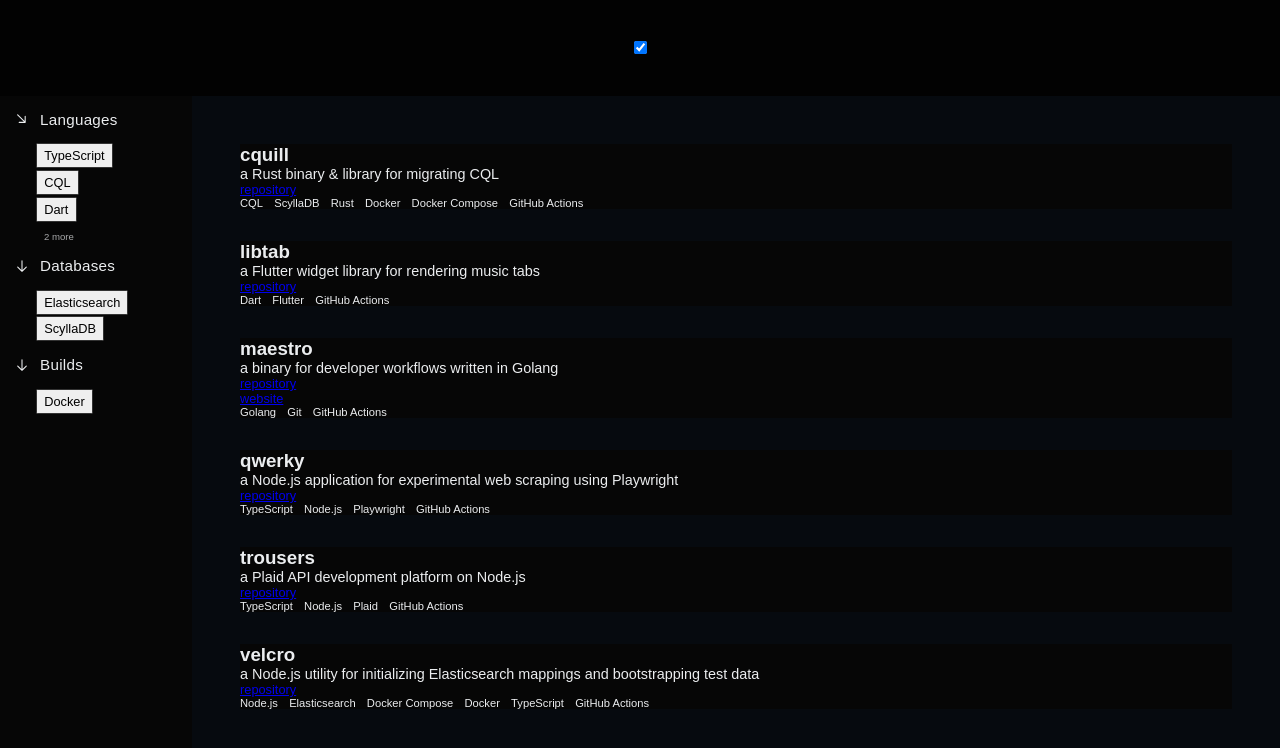
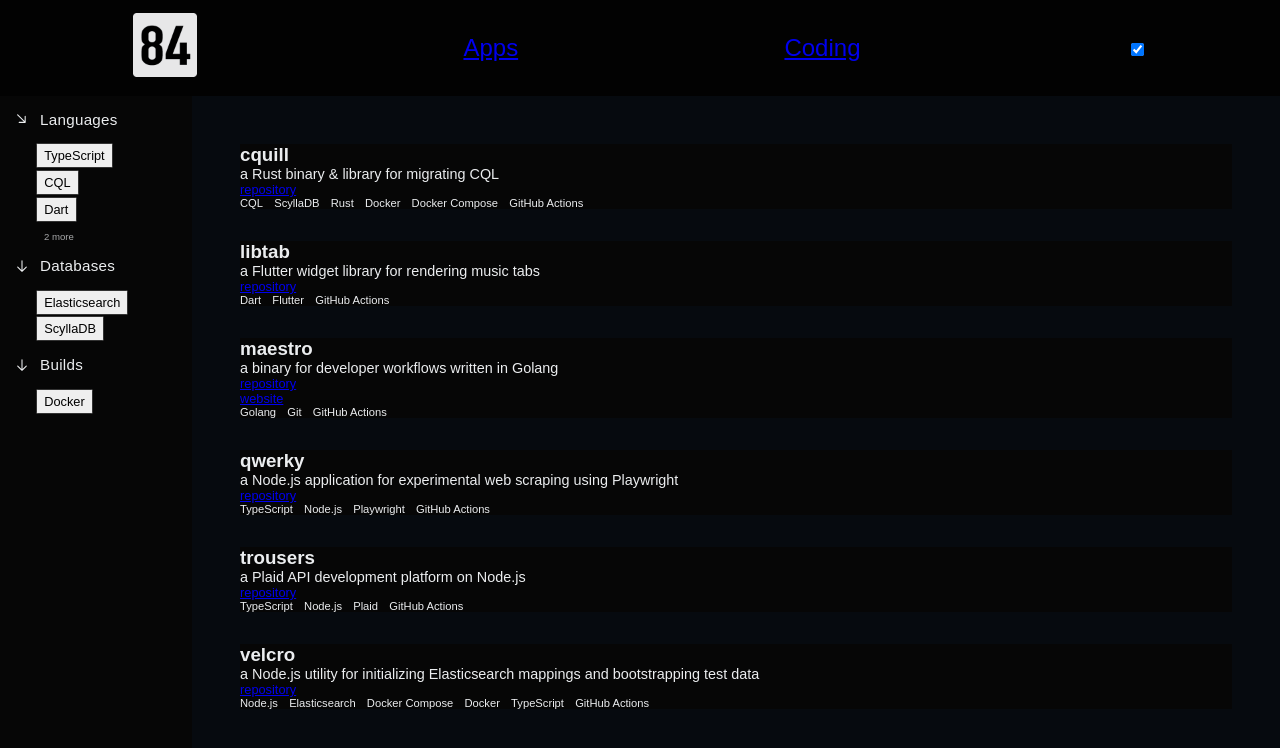
Before and after one commit to eighty4/eighty4.tech, an Astro site in the folder apex/: page /coding in a window 1280 px wide. Built offline with nearby package versions, Linux system fonts and the light colour scheme; Astro itself is replaced by a stand-in of ours.

Commit message:
add an apps page

```diff
--- a/apex/src/components/PageLayout.astro
+++ b/apex/src/components/PageLayout.astro
@@ -25,6 +25,17 @@ import ThemeIcon from '@src/components/theme/ThemeIcon.astro'
 </head>
 <body>
 <header>
+    <div>
+        <a href="/">
+            <img src="/84-192.png" alt="84" height="64" width="64"/>
+        </a>
+    </div>
+    <div>
+        <a href="/apps">Apps</a>
+    </div>
+    <div>
+        <a href="/coding">Coding</a>
+    </div>
     <ThemeIcon/>
 </header>
 <main>
@@ -36,8 +47,10 @@ import ThemeIcon from '@src/components/theme/ThemeIcon.astro'
 <style>
     header {
         display: flex;
-        justify-content: center;
+        text-underline-offset: .1rem;
+        justify-content: space-around;
         align-items: center;
+        font-size: 1.5rem;
         height: 6rem;
         background: var(--theme-color-header);
     }
```
Also changed, not shown: apex/src/pages/apps.astro (added, +29 -0 lines).
